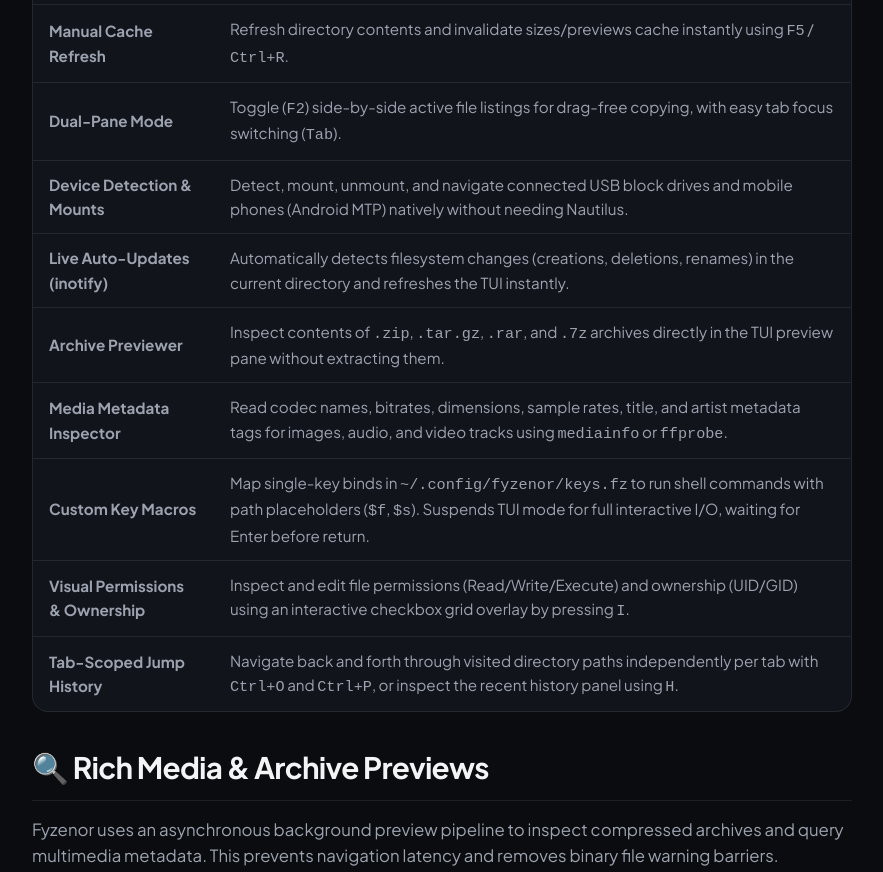
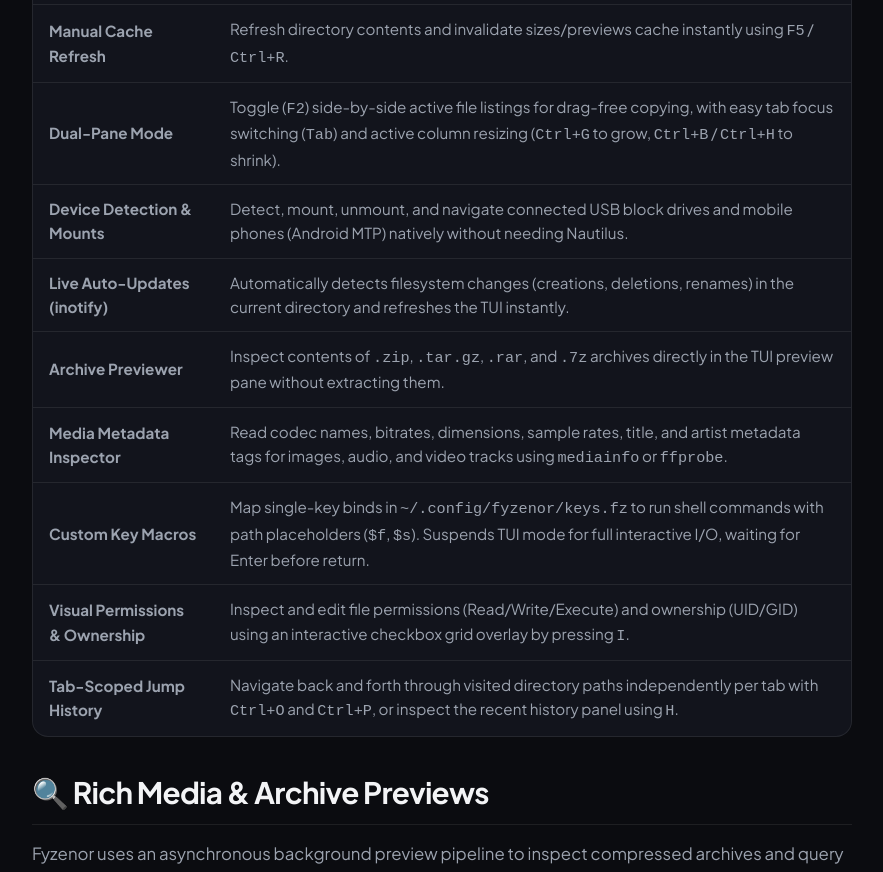
Before and after one commit to Bimbok/fyzenor-docs, a React (Vite) app: page / in a window 1280 px wide. Shown: the part 2760-3632 px from the top of the page, without its empty margins (364-1247 px from the left). Built offline with nearby package versions, Linux system fonts and the light colour scheme; a small style sheet from the web is missing.

Commit message:
docs: Document Ctrl+G and Ctrl+B/H split resizing shortcuts on site and sitemap

```diff
--- a/src/App.tsx
+++ b/src/App.tsx
@@ -298,6 +298,16 @@
     F2: {
       title: "Dual-Pane Mode",
       desc: "Toggles side-by-side vertical file browser panels for rapid navigation and copying.",
+      category: "View",
+    },
+    "Ctrl+G": {
+      title: "Grow Active Pane Width",
+      desc: "Increases the horizontal size of the currently focused pane in Dual-Pane mode.",
+      category: "View",
+    },
+    "Ctrl+B": {
+      title: "Shrink Active Pane Width",
+      desc: "Decreases the horizontal size of the currently focused pane in Dual-Pane mode. (Alternative: <code>Ctrl+H</code>).",
       category: "View",
     },
     F5: {
@@ -1232,7 +1242,8 @@
                     <td>
                       Toggle (<code>F2</code>) side-by-side active file listings
                       for drag-free copying, with easy tab focus switching (
-                      <code>Tab</code>).
+                      <code>Tab</code>) and active column resizing (
+                      <code>Ctrl+G</code> to grow, <code>Ctrl+B</code> / <code>Ctrl+H</code> to shrink).
                     </td>
                   </tr>
                   <tr>
```
Also changed, not shown: public/llms.txt.
